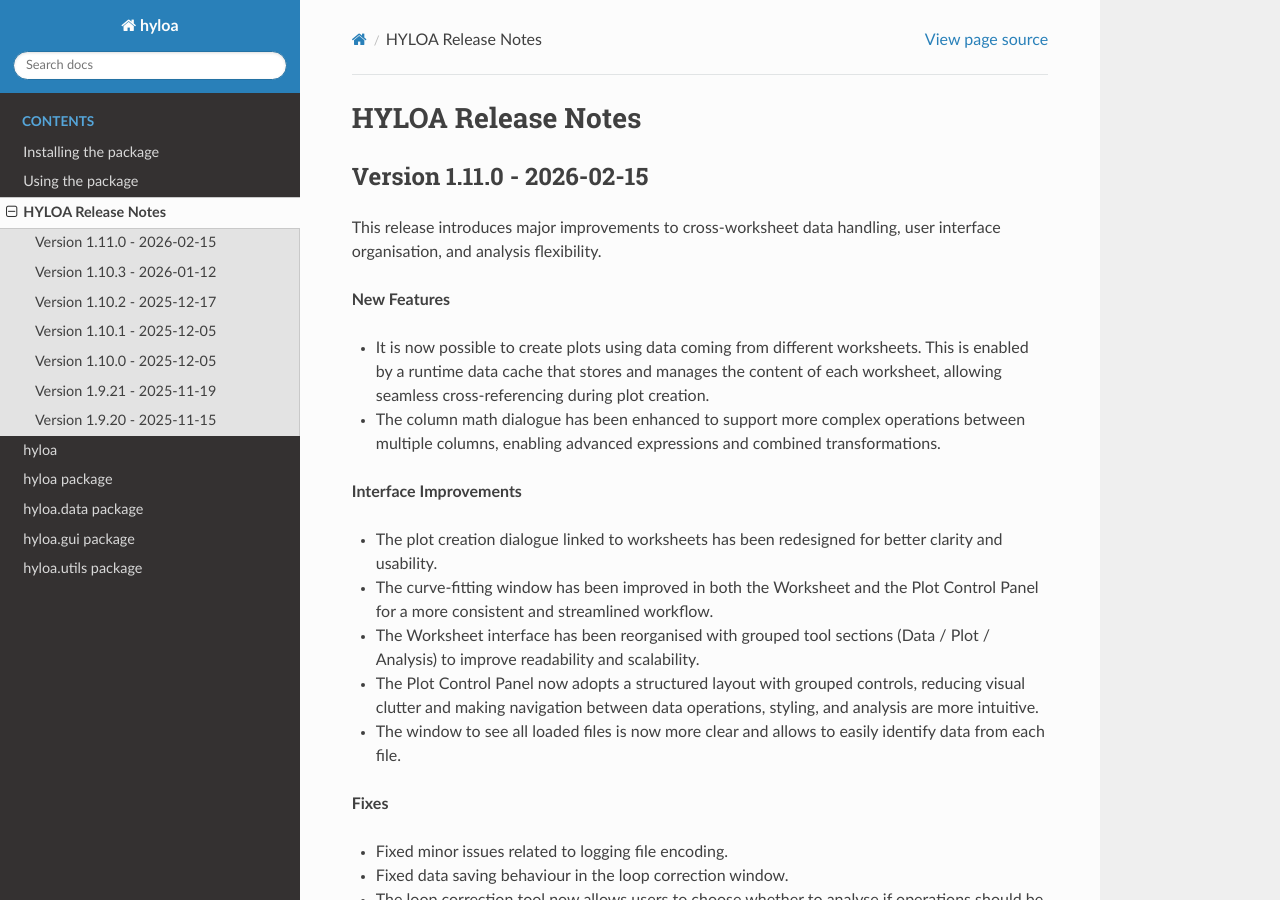
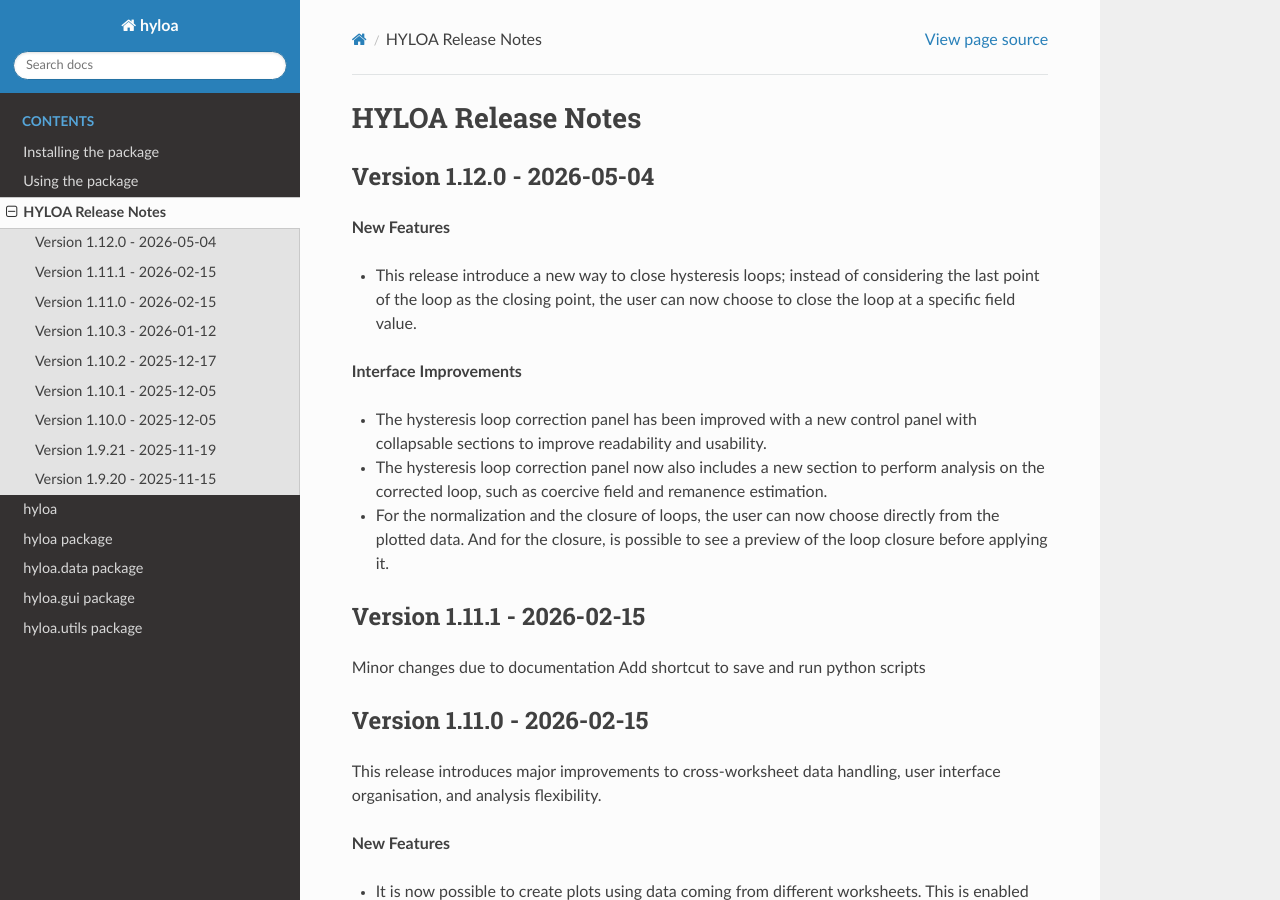
Before and after one commit to Francesco-Zeno-Costanzo/hyloa, a Sphinx documentation site: the page built from docs/release_notes.rst, in a window 1280 px wide and 900 px high. Built offline with Sphinx 7.4.7 and the Read the Docs theme 3.1.0, drawn with Linux system fonts in a browser that asks for light colours.

```diff
--- a/docs/release_notes.rst
+++ b/docs/release_notes.rst
@@ -1,6 +1,25 @@
 =========================
 HYLOA Release Notes
 =========================
+
+Version 1.12.0 - 2026-05-04
+~~~~~~~~~~~~~~~~~~~~~~~~~~~
+**New Features**
+
+- This release introduce a new way to close hysteresis loops; instead of considering the last point of the loop as the closing point, the user can now choose to close the loop at a specific field value.
+
+**Interface Improvements**
+
+- The hysteresis loop correction panel has been improved with a new control panel with collapsable sections to improve readability and usability.
+
+- The hysteresis loop correction panel now also includes a new section to perform analysis on the corrected loop, such as coercive field and remanence estimation.
+
+- For the normalization and the closure of loops, the user can now choose directly from the plotted data. And for the closure, is possible to see a preview of the loop closure before applying it.
+
+Version 1.11.1 - 2026-02-15
+~~~~~~~~~~~~~~~~~~~~~~~~~~~
+Minor changes due to documentation
+Add shortcut to save and run python scripts
 
 Version 1.11.0 - 2026-02-15
 ~~~~~~~~~~~~~~~~~~~~~~~~~~~
```
Also changed, not shown: 1 other file.
